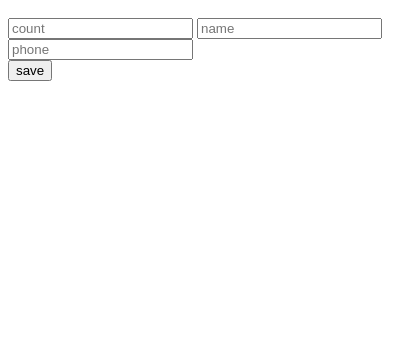
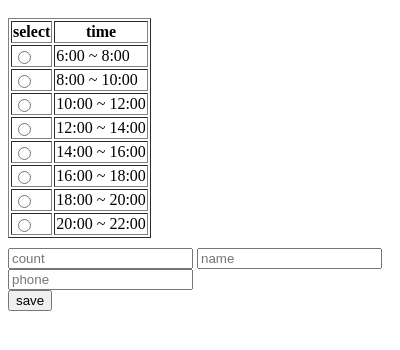
Before and after one commit to YouHaveToDo/extention, a browser extension: page popup.html in a window 400 px wide. Shown: the part 48-398 px from the top of the page. Drawn offline with Linux system fonts and the light colour scheme.

Commit message:
feat: 시간도 선택할 수 있도록 UI 및 로직 추가

```diff
--- a/popup.html
+++ b/popup.html
@@ -2,15 +2,58 @@
 <head>
     <meta content="script-src 'self';" http-equiv="Content-Security-Policy">
     <script src="scripts/save.js"></script>
+    <script src="scripts/findCheckedInput.js"></script>
     <script src="scripts/domContentLoaded.js"></script>
     <title></title>
 </head>
 <body>
 <h1>Tennis Court Reservation</h1>
 <div>
-    <input id="count" placeholder="count" type="text">
-    <input id="name" placeholder="name" type="text">
-    <input id="phone" placeholder="phone" type="text">
+    <div style="margin-bottom: 10px">
+        <table border="1">
+            <tr>
+                <th>select</th>
+                <th>time</th>
+            </tr>
+            <tr>
+                <td><input class="time" name="time" type="radio" value="0"></td>
+                <td>6:00 ~ 8:00</td>
+            </tr>
+            <tr>
+                <td><input class="time" name="time" type="radio" value="1"></td>
+                <td>8:00 ~ 10:00</td>
+            </tr>
+            <tr>
+                <td><input class="time" name="time" type="radio" value="2"></td>
+                <td>10:00 ~ 12:00</td>
+            </tr>
+            <tr>
+                <td><input class="time" name="time" type="radio" value="3"></td>
+                <td>12:00 ~ 14:00</td>
+            </tr>
+            <tr>
+                <td><input class="time" name="time" type="radio" value="4"></td>
+                <td>14:00 ~ 16:00</td>
+            </tr>
+            <tr>
+                <td><input class="time" name="time" type="radio" value="5"></td>
+                <td>16:00 ~ 18:00</td>
+            </tr>
+            <tr>
+                <td><input class="time" name="time" type="radio" value="6"></td>
+                <td>18:00 ~ 20:00</td>
+            </tr>
+            <tr>
+                <td><input class="time" name="time" type="radio" value="7"></td>
+                <td>20:00 ~ 22:00</td>
+            </tr>
+        </table>
+    </div>
+    <div>
+        <input id="count" placeholder="count" type="text">
+        <input id="name" placeholder="name" type="text">
+        <input id="phone" placeholder="phone" type="text">
+    </div>
 </div>
 <div>
     <button id="save">save</button>
--- a/scripts/background.js
+++ b/scripts/background.js
@@ -1,4 +1,5 @@
 const options = {
+    time: "",
     count: "",
     name: "",
     phone: ""
@@ -8,6 +9,7 @@ chrome.runtime.onMessage.addListener(function (request, sender, sendResponse) {
     try {
         if (request.action === "saveOptions") {
 
+            options.time = request.data.time
             options.count = request.data.count
             options.name = request.data.name
             options.phone = request.data.phone
--- a/scripts/content.js
+++ b/scripts/content.js
@@ -78,7 +78,7 @@ async function reservation() {
             );
         });
 
-        const time = document.querySelector(".td-title label")
+        const time = document.querySelector(`.td-title label[for='rbTime-${options.time}']`)
         const type = document.querySelector("label[for='userType-P']")
         const count = document.querySelector("#headcount")
         const name = document.querySelector("#user2")
--- a/scripts/domContentLoaded.js
+++ b/scripts/domContentLoaded.js
@@ -1,10 +1,11 @@
 document.addEventListener('DOMContentLoaded', function () {
-    const count = document.querySelector('#count')
-    const name = document.querySelector('#name')
-    const phone = document.querySelector('#phone')
+    document.querySelector('#save').addEventListener('click', () => {
+        const time = findCheckedInput()
+        const count = document.querySelector('#count')
+        const name = document.querySelector('#name')
+        const phone = document.querySelector('#phone')
 
-    document.querySelector('#save').addEventListener('click', () => {
-        save(count.value, name.value, phone.value)
+        save(time.value, count.value, name.value, phone.value)
         alert("saved....")
     });
 });
--- /dev/null
+++ b/scripts/findCheckedInput.js
@@ -0,0 +1,10 @@
+function findCheckedInput() {
+    const timeInputs = document.querySelectorAll('input[name="time"]');
+
+    for (const input of timeInputs) {
+        if (input.checked) {
+            return input
+        }
+    }
+    return null;
+}
--- a/scripts/save.js
+++ b/scripts/save.js
@@ -1,3 +1,3 @@
-function save(count, name, phone) {
-    chrome.runtime.sendMessage({action: "saveOptions", data: {count, name, phone}});
+function save(time, count, name, phone) {
+    chrome.runtime.sendMessage({action: "saveOptions", data: {time, count, name, phone}});
 }
```
